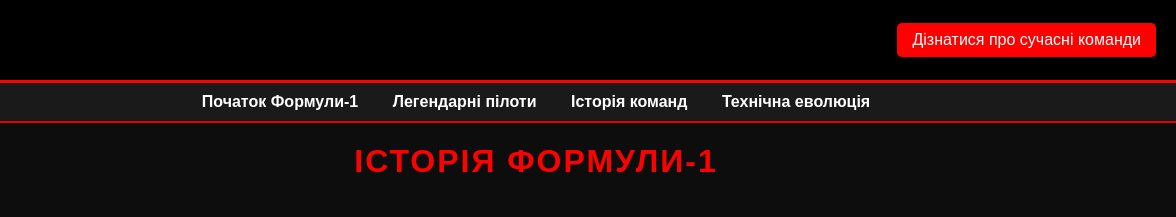
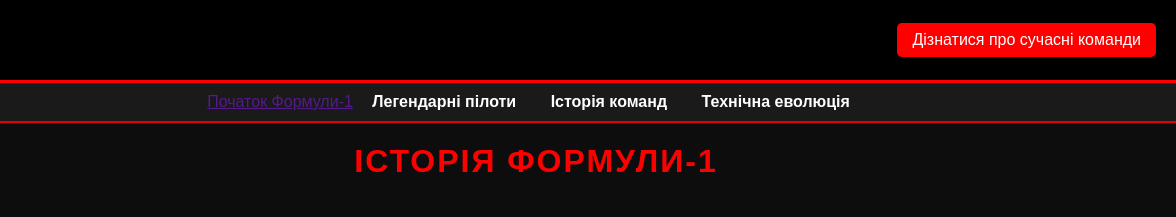
Before and after one commit to ox1nv/f1, a plain HTML site: page index.html in a window 1280 px wide. Shown: the top 217 px of the page, 104-1280 px from the left. Drawn offline with Linux system fonts and the light colour scheme.

Commit message:
Update index.html

```diff
--- a/index.html
+++ b/index.html
@@ -9,7 +9,7 @@
             <a class="button" href="">Дізнатися про сучасні команди</a>
         </header>
         <nav>
-            <a class="nav-link" href="">Початок Формули-1</a>
+            <a class="https://ox1nv.github.io/f1_legendary_drivers" href="">Початок Формули-1</a>
             <a class="nav-link" href="">Легендарні пілоти</a>
             <a class="nav-link" href="">Історія команд</a>
             <a class="nav-link" href="">Технічна еволюція</a>
```
